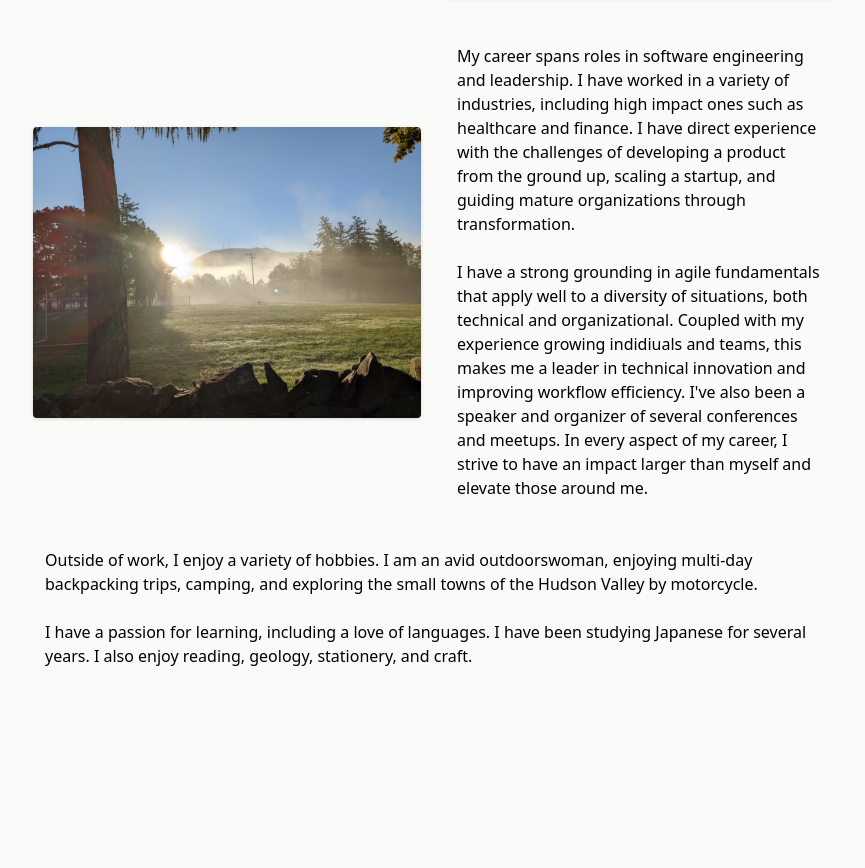
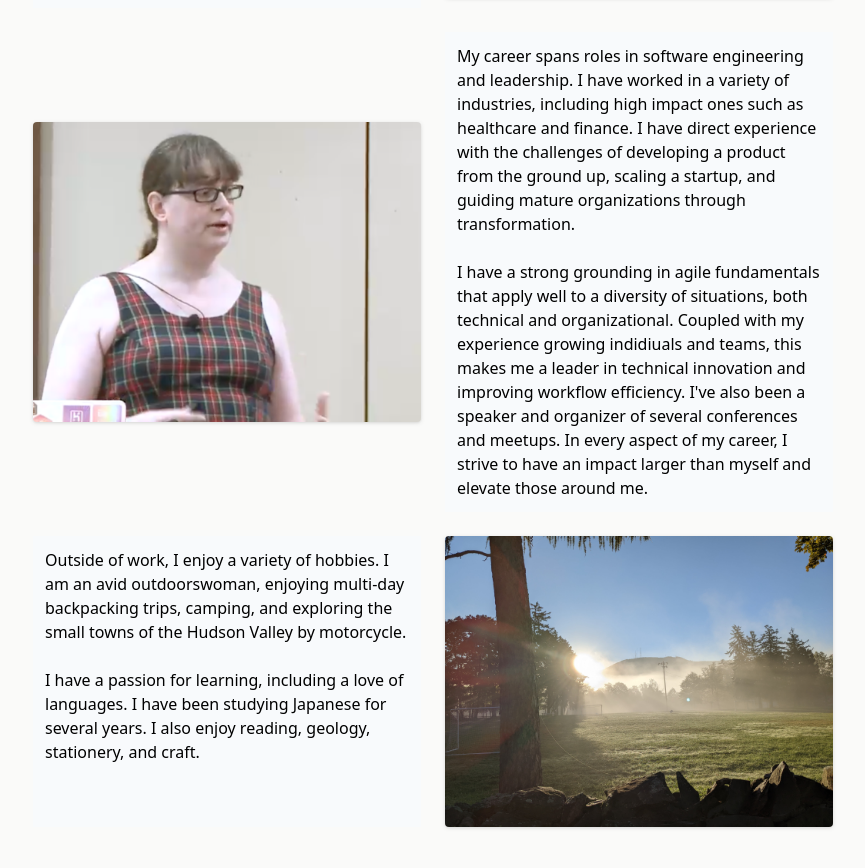
Before and after one commit to zgagnon/site, a SvelteKit app: page / in a window 1280 px wide. Shown: the part 680-1548 px from the top of the page, without its empty margins (207-1072 px from the left). Before the commit the page ends 1408 px from the top, so only its background shows below. Built offline with nearby package versions, Linux system fonts and the light colour scheme.

Commit message:
Add conference speaking shot

```diff
--- a/src/routes/+page.svelte
+++ b/src/routes/+page.svelte
@@ -7,6 +7,7 @@
 <script>
 import portrait from '$lib/assets/portrait.jpg';
 import scenery from '$lib/assets/scenery.jpg';
+import speaking from '$lib/assets/speaking.png';
 </script>
 
 <div class="flex flex-row space-x-6">
@@ -36,8 +37,8 @@ import scenery from '$lib/assets/scenery.jpg';
 		</div>
 		<div class="flex flex-col justify-around">
 			<img
-				src="{scenery}"
-				alt="A misty morning scene in the Hudson Valley"
+				src="{speaking}"
+				alt="Zoe Gagnon speaking at QCon New York"
 				class="rounded w-full block float-right drop-shadow"
 			/>
 		</div>
@@ -58,7 +59,8 @@ import scenery from '$lib/assets/scenery.jpg';
 				elevate those around me.
 			</p>
 		</div>
-		<div class="p-3 bg-slate-50 space-y-6 flex flex-col col-span-2">
+
+		<div class="p-3 bg-slate-50 space-y-6 flex flex-col">
 			<p>
 				Outside of work, I enjoy a variety of hobbies. I am an avid outdoorswoman, enjoying
 				multi-day backpacking trips, camping, and exploring the small towns of the Hudson Valley by
@@ -69,6 +71,13 @@ import scenery from '$lib/assets/scenery.jpg';
 				for several years. I also enjoy reading, geology, stationery, and craft.
 			</p>
 		</div>
+		<div class="flex flex-col justify-around">
+			<img
+					src="{scenery}"
+					alt="A misty morning scene in the Hudson Valley"
+					class="rounded w-full block float-right drop-shadow"
+			/>
+		</div>
 	</div>
 
 	<div class="flex-1"></div>
```
Also changed, not shown: src/lib/assets/speaking.png (added).
